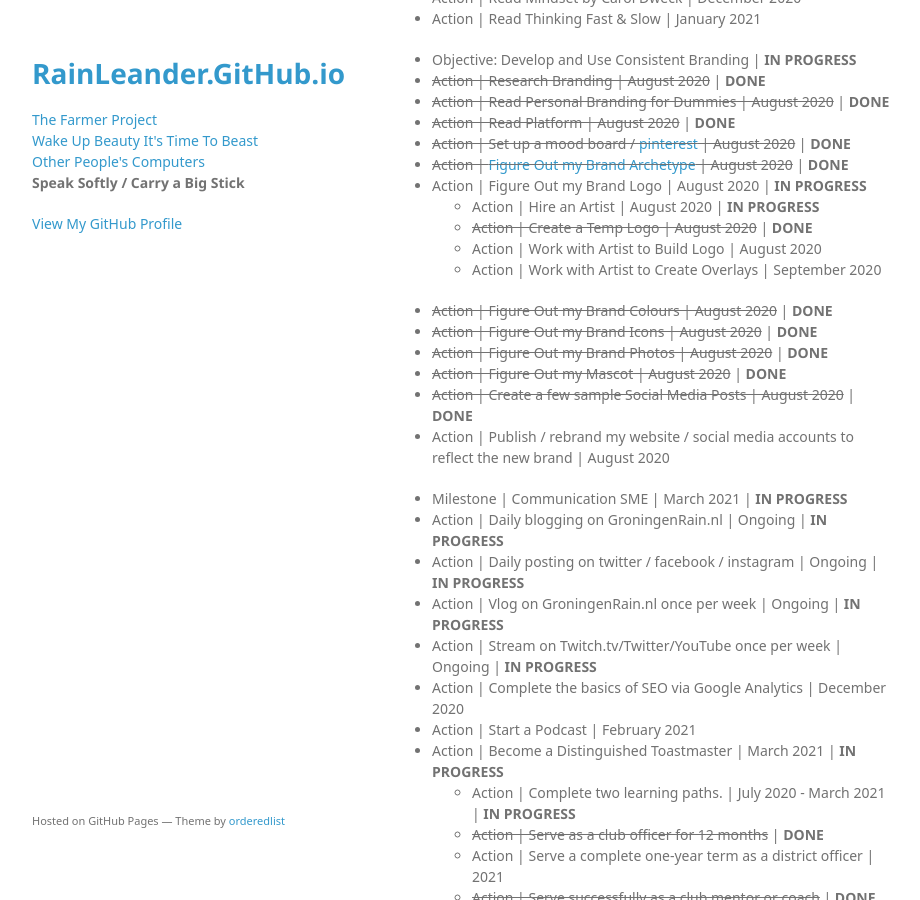
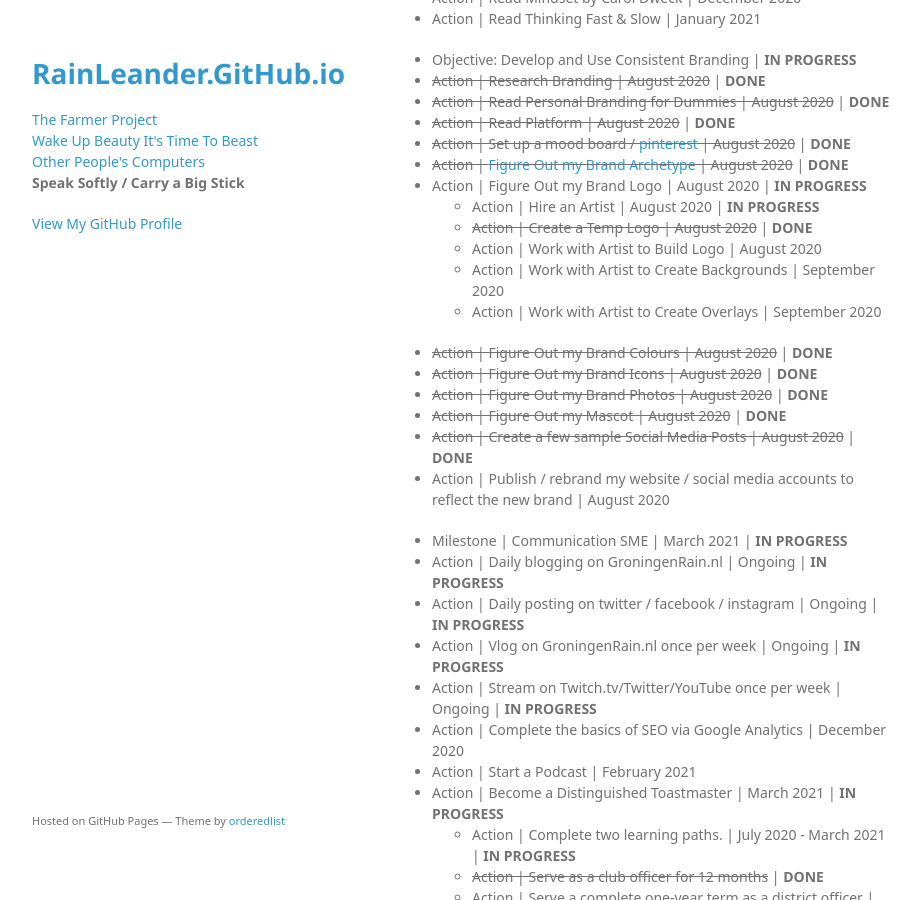
Before and after one commit to rainleander/rainleander.github.io, a Jekyll site: the page speak-softly.html, which Jekyll copies as it is, in a window 1280 px wide and 900 px high, scrolled down 465 px. Shown: the whole window, without its empty margins (178-1098 px from the left). Built offline with Jekyll 4.4.1, drawn with Linux system fonts in a browser that asks for light colours; some web fonts are replaced.

Commit message:
Update speak-softly.html

```diff
--- a/speak-softly.html
+++ b/speak-softly.html
@@ -49,6 +49,7 @@
               <ul><li>Action | Hire an Artist | August 2020 | <b>IN PROGRESS</b></li>
               <li><del>Action | Create a Temp Logo | August 2020</del> | <b>DONE</b></li>
               <li>Action | Work with Artist to Build Logo | August 2020</li>
+              <li>Action | Work with Artist to Create Backgrounds | September 2020</li>
               <li>Action | Work with Artist to Create Overlays | September 2020</li></ul>
           <li><del>Action | Figure Out my Brand Colours | August 2020</del> | <b>DONE</b></li>
           <li><del>Action | Figure Out my Brand Icons | August 2020</del> | <b>DONE</b></li>
```
